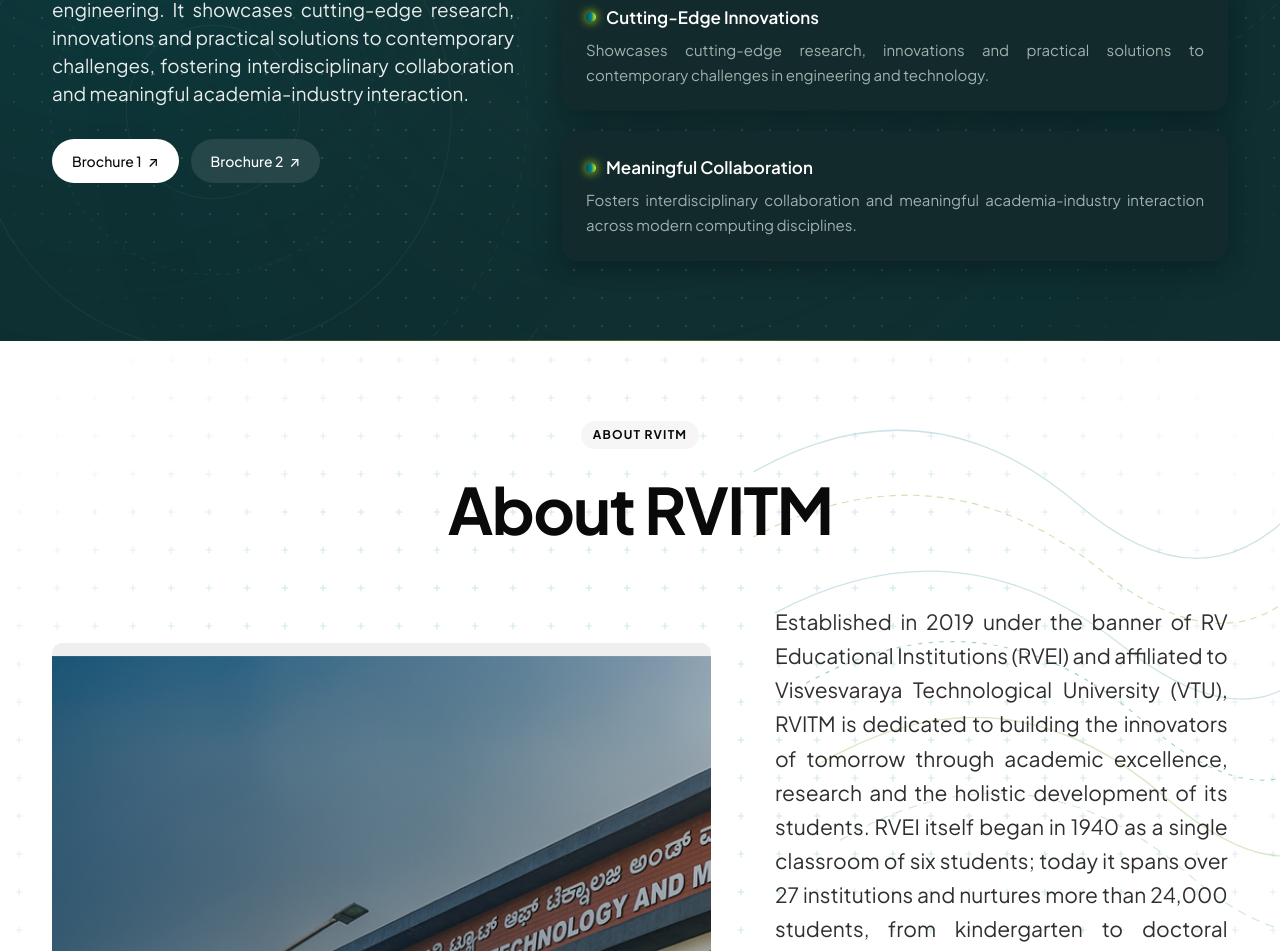
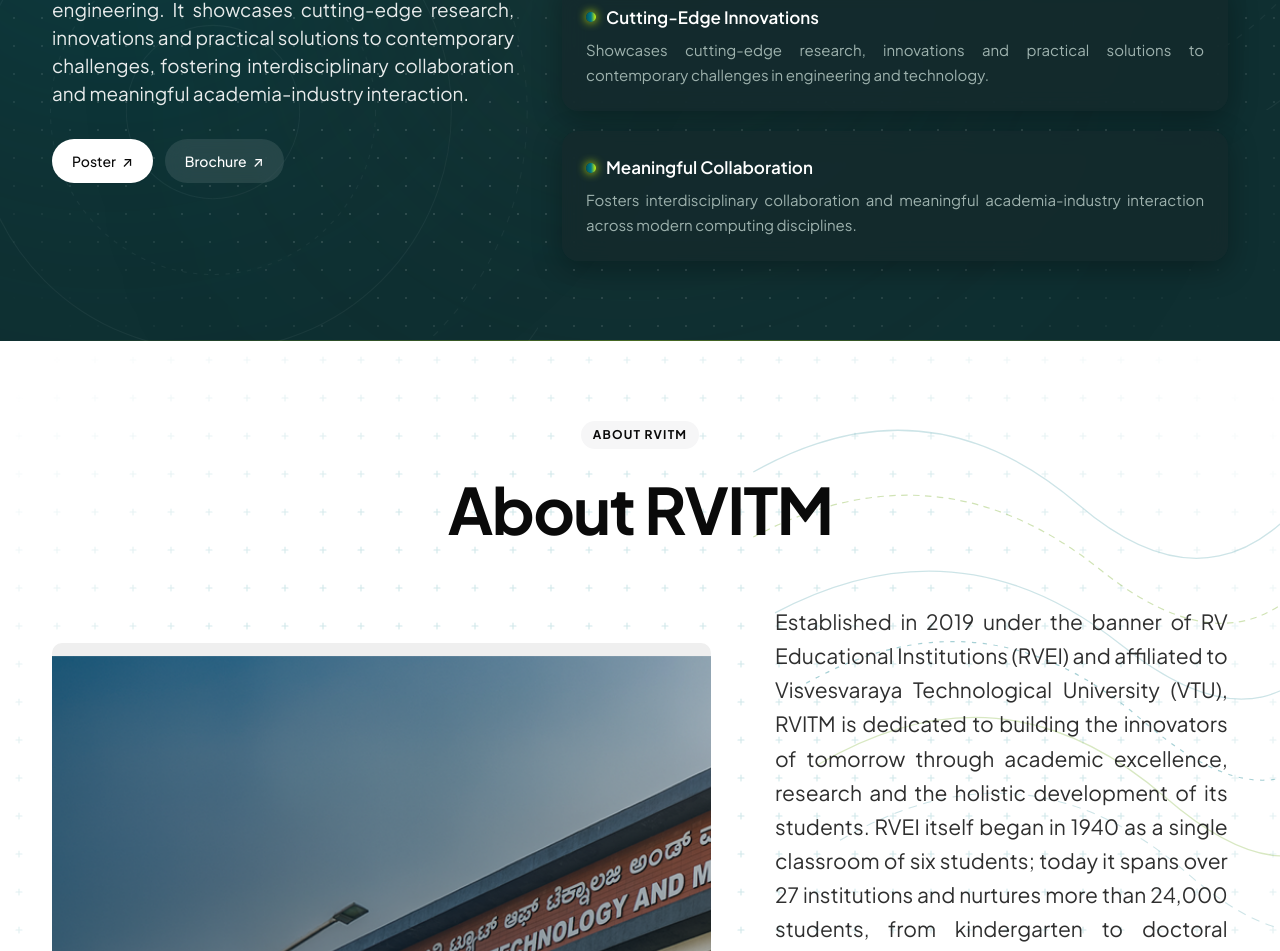
Before and after one commit to nishankx/ncdte_rvitm, a React (Vite) app: page / in a window 1280 px wide. Shown: the part 2161-3112 px from the top of the page. Built offline with nearby package versions, Linux system fonts and the light colour scheme; a web font is replaced by a local one.

Commit message:
Update About.jsx

```diff
--- a/src/components/About.jsx
+++ b/src/components/About.jsx
@@ -77,12 +77,12 @@
                   <div className="flex flex-wrap items-center gap-3 pt-2">
                     {CONFIG.BROCHURE_1_URL && (
                       <Button variant="onDark" href={CONFIG.BROCHURE_1_URL} target="_blank">
-                        Brochure 1
+                        Poster
                       </Button>
                     )}
                     {CONFIG.BROCHURE_2_URL && (
                       <Button variant="ghostDark" href={CONFIG.BROCHURE_2_URL} target="_blank">
-                        Brochure 2
+                        Brochure
                       </Button>
                     )}
                   </div>
```
